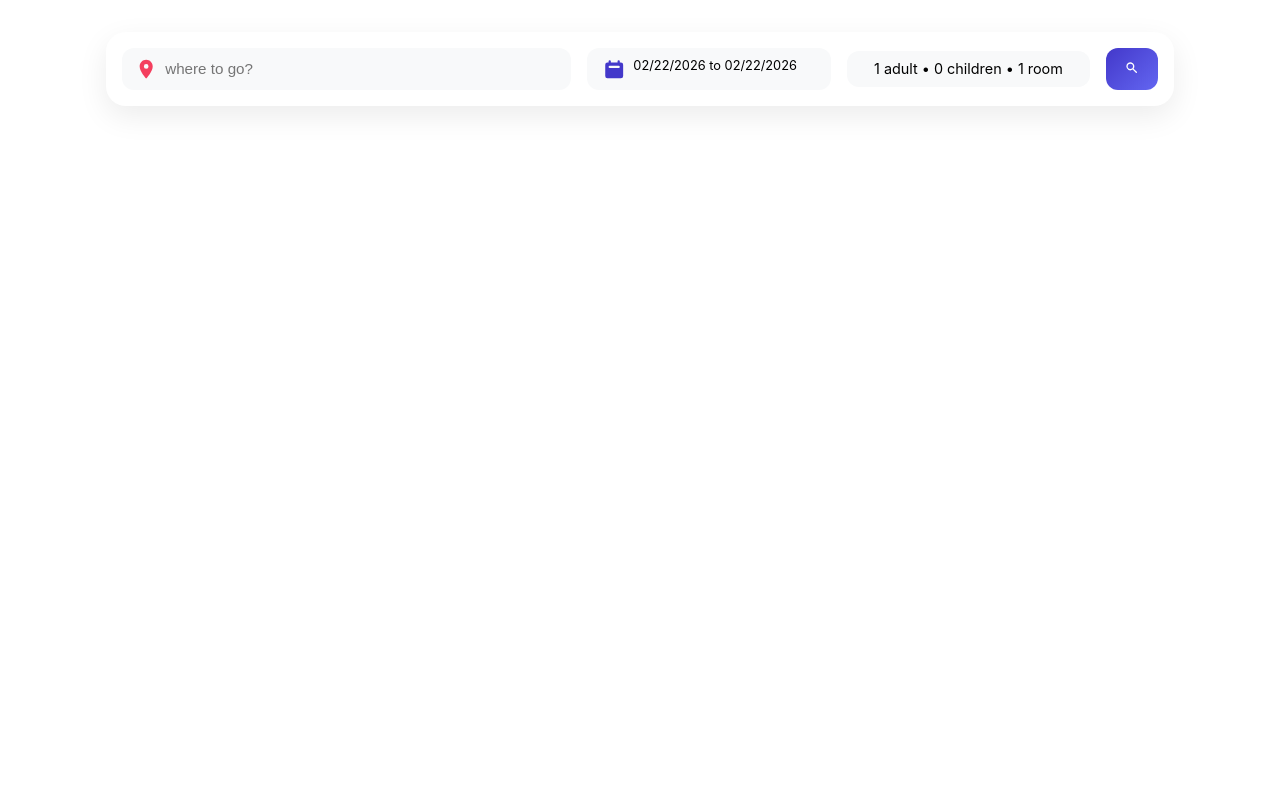
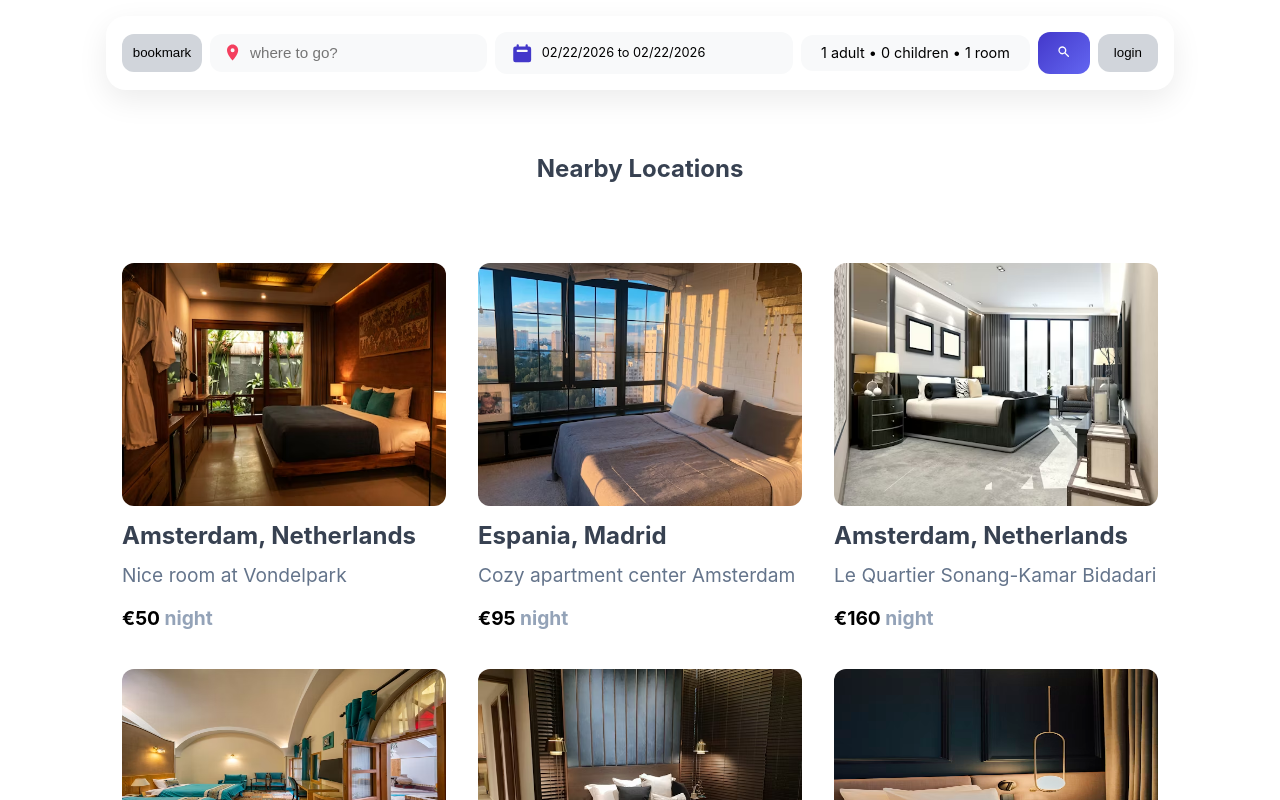
Before and after one commit to zohrehchenari1995/booking-Hotels-react, a React (Vite) app: page / in a window 1280 px wide. Shown: the top 800 px of the page. Built offline with nearby package versions, Linux system fonts and the light colour scheme; data requests are answered from the project's data file.

Commit message:
create locationlist component

```diff
--- a/package.json
+++ b/package.json
@@ -19,6 +19,7 @@
     "react-date-range": "^2.0.1",
     "react-datepicker": "^9.1.0",
     "react-dom": "^19.2.0",
+    "react-hot-toast": "^2.6.0",
     "react-icons": "^5.5.0",
     "react-router-dom": "^7.13.0"
   },
--- a/src/App.css
+++ b/src/App.css
@@ -1,10 +1,14 @@
+/*--------------------------------------------------------------------------STYLE FOR HEADER COMPONENT */
 .container-header {
   margin: 0 auto;
   max-width: 1100px;
   padding: 1rem;
+  /* for fix up calender then content */
+  position: relative;
+  z-index: 50;
 }
 
-/*----------------------------------------- WRAPPER */
+/*-------------------------------------------------------------------------------------------- WRAPPER */
 .header__detail {
   display: flex;
   flex-direction: column;
@@ -17,8 +21,8 @@
   overflow: visible;
 }
 
-/*----------------------------------BOOKMARK && LOGIN*/
-/* .detail__bookmark,
+/*------------------------------------------------------------------------------------BOOKMARK && LOGIN*/
+.detail__bookmark,
 .detail__login {
   background-color: var(--text-300);
   padding: 0.7rem 1rem;
@@ -26,15 +30,21 @@
   border: none;
   cursor: pointer;
   transition: all 0.3s ease;
-} */
+  display: flex;
+}
 
-/* .detail__bookmark:hover,
+.detail__bookmark {
+  width: 100%;
+  margin-bottom: 1rem;
+}
+
+.detail__bookmark:hover,
 .detail__login:hover {
   transform: translateY(-3px);
   box-shadow: 0 8px 18px rgba(0, 0, 0, 0.15);
-} */
+}
 
-/*---------------------------------------DESTINATION*/
+/*-------------------------------------------------------------------------------------------DESTINATION*/
 .detail__destination {
   display: flex;
   align-items: center;
@@ -52,7 +62,7 @@
 
 .destination__icon {
   color: var(--rose-500);
-  font-size: 1.4rem;
+  font-size: 1.2rem;
 }
 
 .detail__destination input {
@@ -63,9 +73,10 @@
   font-size: 0.95rem;
 }
 
-/*------------------------------------------ CALENDER */
+/*-------------------------------------------------------------------------------------------- CALENDER */
 .detail__calender {
   display: flex;
+  align-items: center;
   background: #f8f9fa;
   padding: 0.6rem 1rem;
   border-radius: 12px;
@@ -73,10 +84,12 @@
   cursor: pointer;
   position: relative;
 }
+
 .calender__icon {
   color: var(--primary-700);
   font-size: 1.4rem;
 }
+
 .dateDropdown {
   margin-left: 0.5rem;
   font-size: 0.8rem;
@@ -84,11 +97,12 @@
   overflow: hidden;
   text-overflow: ellipsis;
 }
+
 .date {
   position: absolute;
   top: calc(100% + 8px);
   left: 0;
-  z-index: 999;
+  z-index: 9999;
   background-color: white;
   border-radius: 12px;
   box-shadow: 0 15px 35px rgba(0, 0, 0, 0.12);
@@ -96,7 +110,7 @@
   width: 100%;
 }
 
-/*------------------------------------------- OPTIONS */
+/*--------------------------------------------------------------------------------------------- OPTIONS */
 .detail__options {
   background: #f8f9fa;
   padding: 0.6rem 1rem;
@@ -115,6 +129,7 @@
   min-width: 0;
   transition: all 0.3s ease;
 }
+
 #dropDown span {
   width: 100%;
   display: block;
@@ -122,7 +137,8 @@
   overflow: hidden;
   text-overflow: ellipsis;
 }
-/* dropdown option... */
+
+/* dropdown option....... */
 .dropDown__options {
   position: absolute;
   top: calc(100% + 6px);
@@ -136,7 +152,7 @@
   display: flex;
   flex-direction: column;
   gap: 0.7rem;
-  max-height: 220px;
+  max-height: 35vh;
   overflow-y: auto;
   cursor: pointer;
   min-width: 140px;
@@ -150,6 +166,7 @@
   justify-content: space-between;
   align-items: center;
 }
+
 .options__icon {
   background-color: var(--text-400);
   padding: 0.2rem;
@@ -157,14 +174,17 @@
   color: white;
   font-size: 1.1rem;
 }
+
 .options__title {
   font-weight: bold;
   color: var(--text-700);
 }
+
 .options__number {
   color: var(--text-700);
   font-weight: bold;
 }
+
 .options__controlls {
   width: 50%;
   display: flex;
@@ -172,7 +192,7 @@
   align-items: center;
 }
 
-/*--------------------------------------------SEARCH */
+/*-------------------------------------------------------------------------------------------------SEARCH */
 .detail__serarch {
   background: linear-gradient(135deg, var(--primary-700), #6366f1);
   padding: 0.7rem 1rem;
@@ -181,62 +201,58 @@
   display: flex;
   justify-content: center;
   align-items: center;
-
   transition: all 0.3s ease;
 }
+
 .detail__serarch:hover {
   transform: scale(1.05);
   box-shadow: 0 10px 25px rgba(99, 102, 241, 0.4);
 }
+
 .search__icon {
   color: white;
 }
 
-/*--------------------------------------- MEDIA */
+/*-------------------------------------------------------------------------------------- MEDIA FOR HEADER */
 @media screen and (min-width: 768px) {
   .header__detail {
     flex-direction: row;
     align-items: center;
-    gap: 1rem;
+    gap: 0.5rem;
   }
 
-  /* .detail__bookmark,
-  .detail__login {
-    flex-shrink: 0;
-  } */
+  .detail__bookmark {
+    min-width: 0;
+    flex: 0 0 80px;
+    margin-bottom: 0;
+    justify-content: center;
+    align-items: center;
+  }
 
   .detail__destination {
-    flex: 2;
+    flex: 1 1 80px;
+    min-width: 0;
   }
 
   .detail__calender {
-    flex: 1;
+    flex: 1 1 100px;
+    min-width: 0;
     text-align: center;
   }
+
   .date {
-    position: absolute;
-    top: calc(100% + 8px);
-    left: 0;
     z-index: 999;
-    background-color: white;
-    border-radius: 12px;
-    box-shadow: 0 15px 35px rgba(0, 0, 0, 0.12);
     width: 340px;
   }
 
-  .detail__options {
-    flex: 1;
-  }
-
   .detail__serarch {
-    flex-shrink: 0 1 auto;
+    flex-shrink: 0;
     max-width: 80px;
     padding: 0.8rem 1.2rem;
   }
 }
 
-/*--------------------------ANIMATION */
-
+/*----------------------------------------------------------------------------------------------ANIMATION */
 @keyframes fadeSlide {
   from {
     opacity: 0;
@@ -247,3 +263,73 @@
     transform: translateY(0);
   }
 }
+
+/*-----------------------------------------------------------------------------STYLE FOR LOCATION COMPONENT */
+
+.locations__title {
+  display: flex;
+  justify-content: center;
+  align-items: center;
+  color: var(--text-700);
+  animation: fadeSlide 0.8s ease forwards;
+  margin: 1rem 0 5rem 0;
+}
+
+.all-content {
+  padding: 2rem 1rem;
+}
+
+.locations__content {
+  display: grid;
+  grid-template-columns: 1fr;
+  row-gap: 2rem;
+  padding: 0 1rem;
+  align-items: start;
+}
+
+.content__items {
+  display: block;
+}
+
+.content__items img {
+  width: 100%;
+  aspect-ratio: 4/3;
+  border-radius: var(--rounded-2xl);
+}
+.content__items-detail{
+  display: flex;
+  flex-direction: column;
+}
+.items__location{
+  font-size: 1.5rem;
+  font-weight: bold;
+  margin: 0.7rem  0  0.01rem  0;
+  color: var(--text-700);
+}
+.items__name{
+  font-size: 1.2rem;
+  margin: 0.8rem 0 0.4rem 0;
+  color: var(--text-500);
+}
+.items__price{
+  font-size: 1.2rem;
+  margin: 0.8rem 0 0.4rem 0;
+  font-weight: bold;
+}
+.items__price .price__detail{
+  color: var(--text-400);
+}
+
+@media screen and (min-width: 768px) {
+  .locations__content {
+    grid-template-columns: repeat(2, 1fr);
+    gap: 2rem;
+  }
+}
+
+@media screen and (min-width: 1024px) {
+  .locations__content {
+    grid-template-columns: repeat(3, 1fr);
+    gap: 2rem;
+  }
+}
--- a/src/App.jsx
+++ b/src/App.jsx
@@ -1,10 +1,15 @@
 import React from 'react'
 import Header from './components/Header/Header'
 import "./App.css";
+import { Toaster } from 'react-hot-toast';
+import LocationList from './components/LocationList/LocationList';
+
 function App() {
   return (
     <div>
+      <Toaster/>
       <Header/>
+      <LocationList/>
     </div>
 
   )
--- a/src/components/Header/Header.jsx
+++ b/src/components/Header/Header.jsx
@@ -44,9 +44,9 @@ function Header() {
   return (
     <div className="container-header">
       {/* ALL PART FOR SEARCH(DESTINATION, CALENDER, NUMBER HUMAN AND ROOM, SEARCH BUTTON) */}
-      {/* <button className="detail__bookmark">bookmark</button> */}
 
       <div className="header__detail">
+      <button className="detail__bookmark">bookmark</button>
         {/* BUTTON FOR BOOKMARK................................ */}
 
         {/* INPUT FOR DESTINATION............................... */}
@@ -106,7 +106,7 @@ function Header() {
         </div>
 
         {/* LOGIN FOREM.......................................... */}
-        {/* <button className="detail__login">login</button> */}
+        <button className="detail__login">login</button>
       </div>
     </div>
   );
--- /dev/null
+++ b/src/components/LocationList/LocationList.jsx
@@ -0,0 +1,39 @@
+import React from "react";
+import useFetch from "../../hooks/useFetch";
+
+function LocationList() {
+  // get date for add loop.....
+  const { data, isLoading } = useFetch("http://localhost:5000/hotels","");
+  console.log(Array.isArray(data));
+  //isloading for show spinner to user befor show data(conditional rendering).........
+  if (isLoading) return <p>Loading</p>;
+
+  return (
+    <div className="all-content container-header">
+      {/* TITLE FOR LOACTIONS */}
+      <h2 className="locations__title">Nearby Locations</h2>
+      {/* loop on data get as api for show image hotels and details...... */}
+      <div className="locations__content"  >
+      {data.map((item) => {
+        return (
+            <div className="content__items items__one"  key={item.id}>
+              <img src={item.picture_url.url} alt={item.name}/>
+              <div className="content__items-detail">
+                <p className="items__location">{item.smart_location}</p>
+                <p className="items__name">{item.name}</p>
+                <p className="items__price">€{item.price}&nbsp;
+                  <span className="price__detail">night</span>
+                </p>
+              </div>
+            </div>
+
+        );
+      })}
+      </div>
+
+
+    </div>
+  );
+}
+
+export default LocationList;
--- /dev/null
+++ b/src/hooks/useFetch.js
@@ -0,0 +1,30 @@
+import axios from "axios";
+import { useEffect, useState, } from "react";
+import toast from "react-hot-toast";
+
+
+export default function useFetch(url, query=""){
+  // STATE FOR GET AND SVAE RESULT API.............
+  const [data, setData] = useState ([]);
+  // STATE FOR SHOW ISlOADING OR NOT LOADING TO UESR.......
+  const [isLoading, setIsLoading] = useState(false);
+
+  useEffect(()=>{
+    async function fetchData(){
+      try{
+        setIsLoading(true);
+        const {data} = await axios.get(`${url}?${query}`);
+        setData(data);
+      }
+      catch(error){
+        setData([]);
+        toast.error(error?.message);
+      }
+      finally{
+        setIsLoading(false)
+      }
+    }
+    fetchData ();
+  },[query, url]);
+  return {isLoading, data};
+}
--- a/src/index.css
+++ b/src/index.css
@@ -22,10 +22,9 @@
   --rounded-xl: 10px;
   --rounded-2xl: 12px;
 }
-body {
-  min-height: 100vh;
-  padding: 1rem;
-}
+
+
+
 * {
   margin: 0;
   padding: 0;
```
Also changed, not shown: src/components/Loader/Loader.jsx (added, +20 -0 lines), server/db.json, 1 other file (tests, documents, lock files or other folders).
